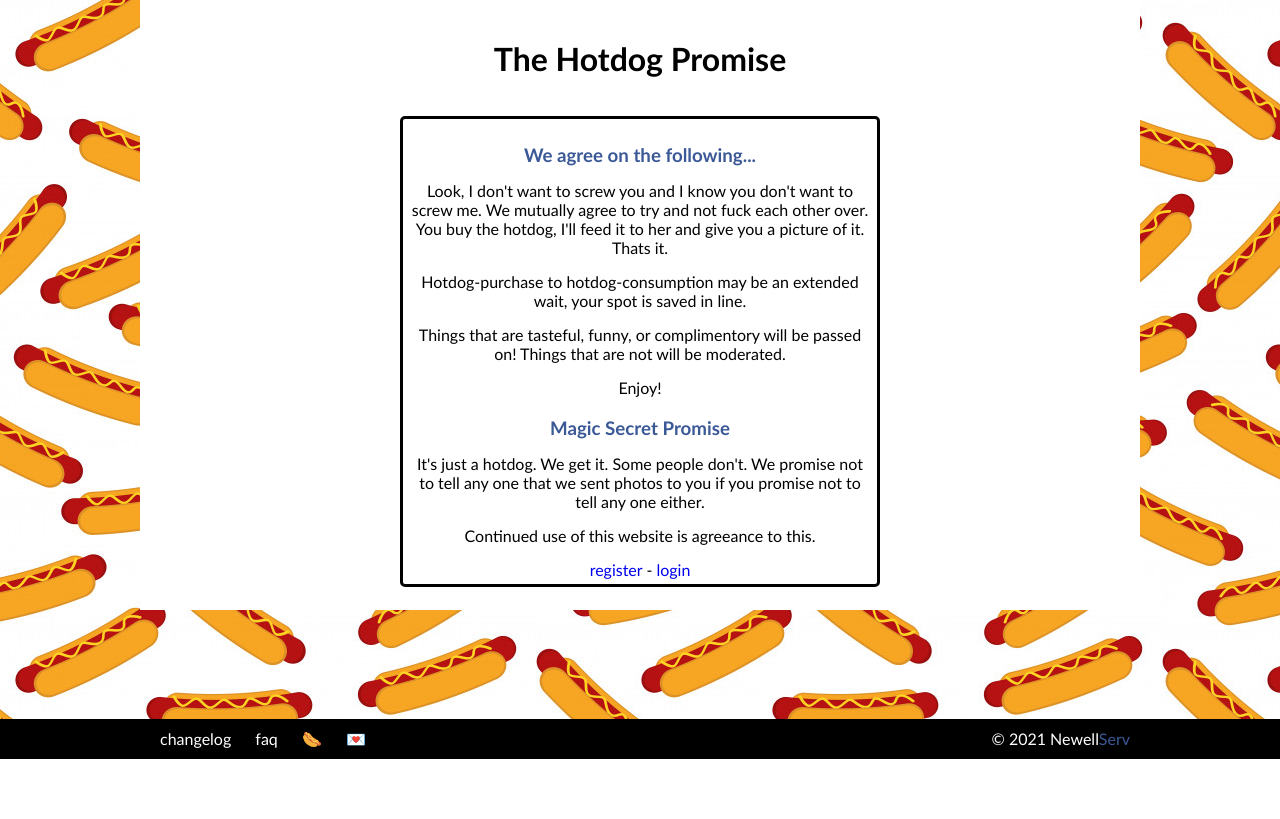
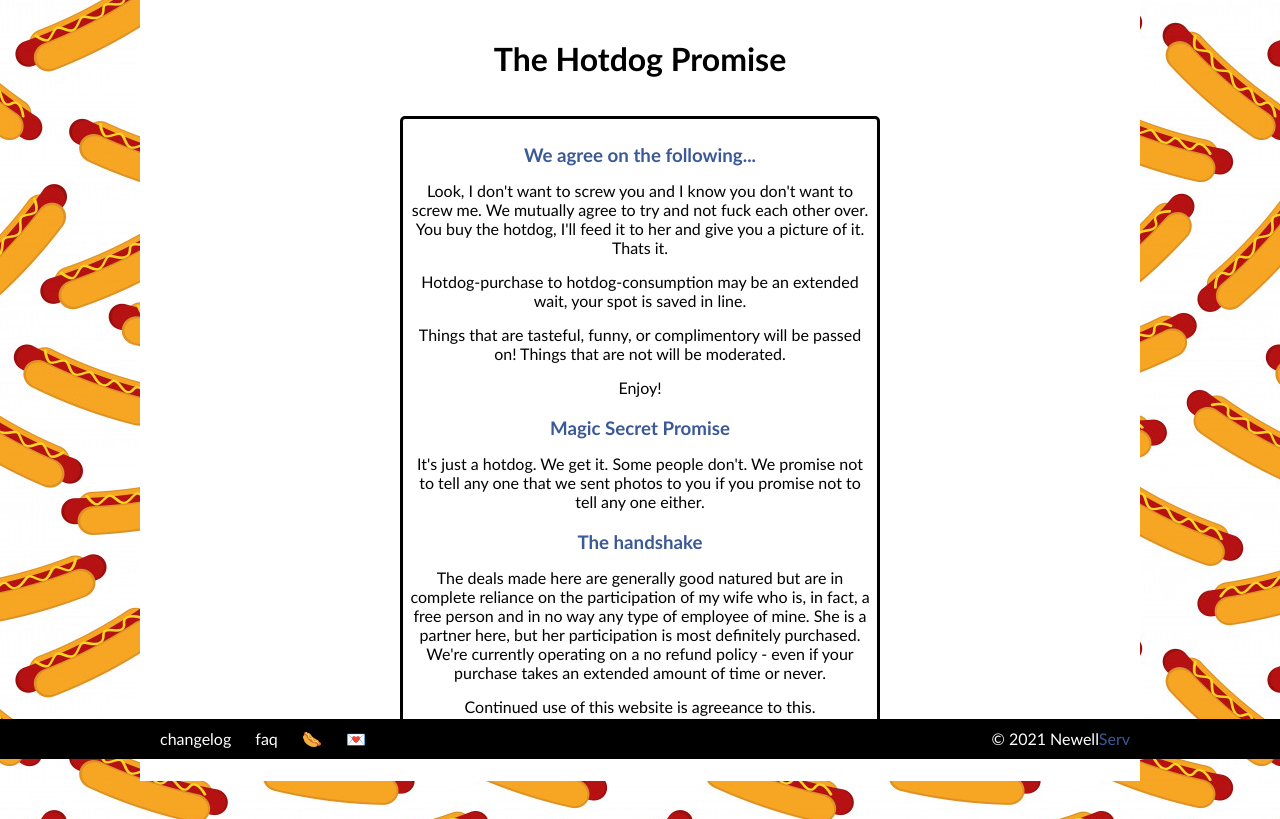
Before and after one commit to NewellServ/hotdog, a PHP site: page /promise.php in a window 1280 px wide. Shown: the part 41-860 px from the top of the page. Before the commit the page ends 800 px from the top, so only its background shows below. Run offline with PHP 8.4, Linux system fonts and the light colour scheme.

Commit message:
another promise update!

```diff
--- a/promise.php
+++ b/promise.php
@@ -28,6 +28,9 @@
               <h3>Magic Secret Promise</h3>
               <p>It's just a hotdog.  We get it.  Some people don't.  We promise not to tell any one that we sent photos to you if you promise not to tell any one either.</p>
 
+              <h3>The handshake</h3>
+              <p>The deals made here are generally good natured but are in complete reliance on the participation of my wife who is, in fact, a free person and in no way any type of employee of mine.  She is a partner here, but her participation is most definitely purchased.  We're currently operating on a no refund policy - even if your purchase takes an extended amount of time or never.</p>
+
               <p>Continued use of this website is agreeance to this.</p>
 
                 <a href="register.php">register</a> - <a href="login.php">login</a>
```
